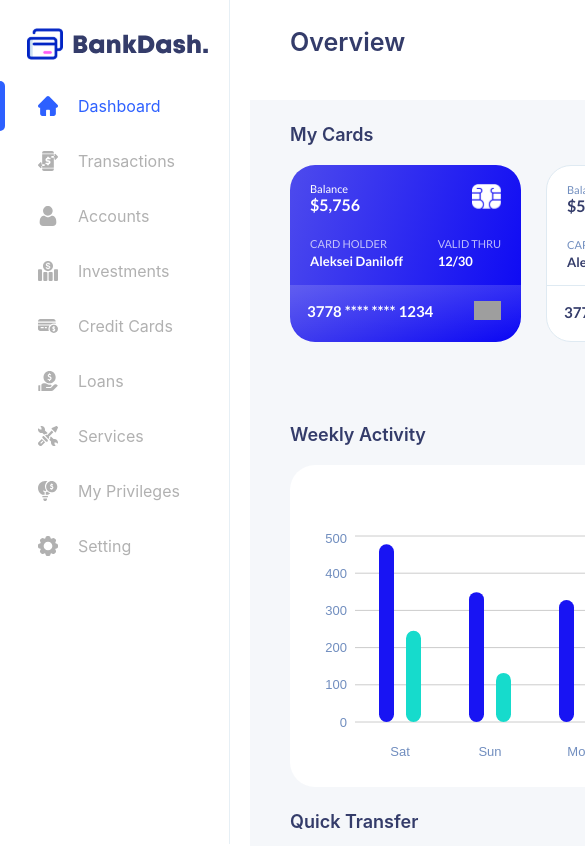
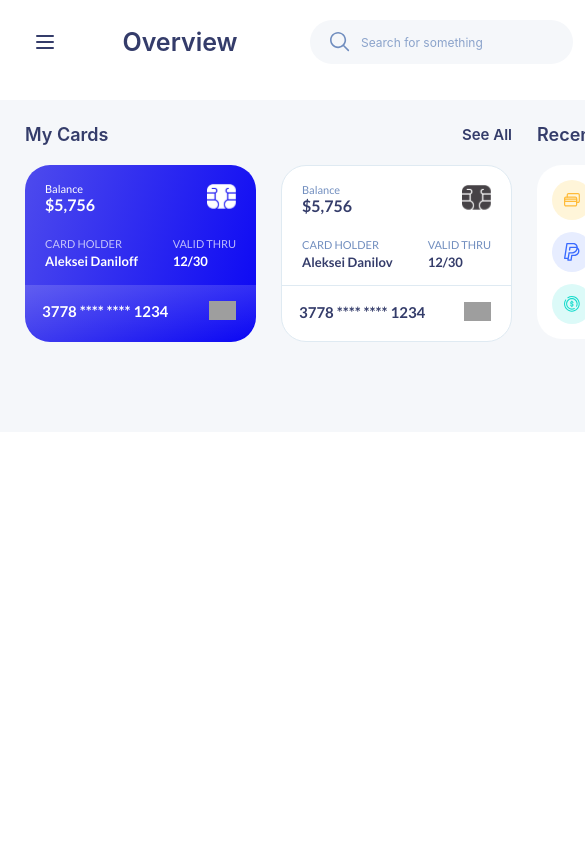
Before and after one commit to tripdab/bankdash, a React (Vite) app: page / in a window 390 px wide. Shown: the top 846 px of the page, 585 px wide, since content can reach past the window. Built offline with nearby package versions, Linux system fonts and the light colour scheme; grey boxes are pictures that could not be loaded; a web font is replaced by a local one.

Commit message:
refactor: Сделал адаптив для блоков My Cards и Transactions для экранов 1024 и 768. Скрыл сайдбар. Сделал бургер-кнопку в хэдере и анимировал её.

```diff
--- a/src/App.scss
+++ b/src/App.scss
@@ -10,3 +10,16 @@
   flex-direction: column;
   margin-left: 250px;
 }
+
+// media
+@media only screen and (max-width: 1024px) {
+  .dashboard-body {
+    margin-left: 230px;
+  }
+}
+// 768
+@media only screen and (max-width: 768px) {
+  .dashboard-body {
+    margin-left: 0px;
+  }
+}
--- a/src/components/BankCard/BankCard.scss
+++ b/src/components/BankCard/BankCard.scss
@@ -1,5 +1,6 @@
 .bank-card {
-  max-width: 350px;
+  // max-width: 350px;
+  width: 350px; // 231 - 350
   font-family: var(--font-secondary);
 
   // .bank-card__header
@@ -62,8 +63,8 @@
 
   // bank-card__chip
   &__chip {
-    width: 35px;
-    height: 35px;
+    width: clamp(29px, 1.68rem + 0.56vw, 35px);
+    height: clamp(29px, 1.68rem + 0.56vw, 35px);
   }
 
   // .bank-card__bottom
@@ -139,21 +140,20 @@
       margin-bottom: 23px;
     }
 
-    // .bank-card__label
     &__label {
       font-size: 11px;
+      line-height: 1.2;
     }
 
-    // bank-card__balance-value
     &__balance-value {
       font-size: 16px;
     }
 
     // bank-card__chip
-    &__chip {
-      width: 29px;
-      height: 29px;
-    }
+    // &__chip {
+    //   width: 29px;
+    //   height: 29px;
+    // }
 
     // .bank-card__bottom
     &__bottom {
--- a/src/components/Header/Header.jsx
+++ b/src/components/Header/Header.jsx
@@ -1,3 +1,4 @@
+import { useState } from 'react';
 import './Header.scss';
 import searchIcon from '../../assets/icons/search.svg';
 import settingsBtn from '../../assets/icons/settings-btn.svg';
@@ -5,10 +6,25 @@ import notificationBtn from '../../assets/icons/notification-btn.svg';
 import avatarImage from '../../assets/images/user-avatar.webp';
 
 const Header = () => {
+  const [isMenuOpen, setIsMenuOpen] = useState(false);
+  const toggleMenu = () => {
+    setIsMenuOpen((prev) => !prev);
+  };
   return (
     <header className='header'>
       <div className='container'>
         <div className='header__row'>
+          {/*  */}
+          <button
+            type='button'
+            className={`header__burger-btn ${isMenuOpen ? 'is-open' : ''}`}
+            aria-label={isMenuOpen ? 'Закрыть меню' : 'Открыть меню'}
+            onClick={toggleMenu}>
+            <span
+              className={`header__burger-icon ${isMenuOpen ? 'is-open' : ''}`}></span>
+          </button>
+
+          {/*  */}
           <div className='header__left'>
             <h1 className='header__title title'>Overview</h1>
           </div>
--- a/src/components/Header/Header.scss
+++ b/src/components/Header/Header.scss
@@ -10,6 +10,56 @@
     display: flex;
     justify-content: space-between;
     align-items: center;
+  }
+
+  &__burger-btn {
+    display: none;
+    align-items: center;
+    justify-content: center;
+    width: 40px;
+    height: 40px;
+  }
+
+  &__burger-icon {
+    position: relative;
+    height: 2px;
+    width: 18px;
+    background: var(--main-text-color);
+    border-radius: 10px;
+    transition: all 0.2s ease-in-out;
+
+    &::after,
+    &::before {
+      position: absolute;
+      display: block;
+      content: '';
+      width: inherit;
+      height: inherit;
+      background: var(--main-text-color);
+      border-radius: inherit;
+      transition: all 0.2s ease-in-out;
+    }
+    &::after {
+      top: -6px;
+    }
+    &::before {
+      top: 6px;
+    }
+
+    // is open
+    .is-open & {
+      background: transparent;
+      &::after,
+      &::before {
+        top: 0;
+      }
+      &::after {
+        transform: rotate(45deg);
+      }
+      &::before {
+        transform: rotate(-45deg);
+      }
+    }
   }
 
   &__right {
@@ -83,6 +133,7 @@
   }
 }
 
+// Media
 @media only screen and (max-width: 1024px) {
   .header {
     &__right {
@@ -106,3 +157,11 @@
     }
   }
 }
+
+@media only screen and (max-width: 768px) {
+  .header {
+    &__burger-btn {
+      display: flex;
+    }
+  }
+}
--- a/src/components/Overview/Overview.jsx
+++ b/src/components/Overview/Overview.jsx
@@ -1,10 +1,10 @@
-import Balance from '../Balance/Balance';
+// import Balance from '../Balance/Balance';
 import './Overview.scss';
 import Cards from '../Cards/Cards';
 import Transaction from '../Transaction/Transaction';
-import Activity from '../Activity/Activity';
-import Statistics from '../Statistics/Statistics';
-import Transfer from '../Transfer/Transfer';
+// import Activity from '../Activity/Activity';
+// import Statistics from '../Statistics/Statistics';
+// import Transfer from '../Transfer/Transfer';
 
 const Overview = () => {
   return (
@@ -16,13 +16,13 @@ const Overview = () => {
         </div>
 
         <div className='overview__row overview__row-middle'>
-          <Activity />
-          <Statistics />
+          {/* <Activity />
+          <Statistics /> */}
         </div>
 
         <div className='overview__row overview__row-bottom'>
-          <Transfer />
-          <Balance />
+          {/* <Transfer />
+          <Balance /> */}
         </div>
       </div>
     </div>
--- a/src/components/Overview/Overview.scss
+++ b/src/components/Overview/Overview.scss
@@ -1,8 +1,8 @@
 .overview {
   // overview__row
   &__row {
-    margin-bottom: 20px;
     margin-top: 24px;
+    margin-bottom: 30px;
     display: grid;
     gap: 30px;
   }
@@ -19,3 +19,19 @@
     grid-template-columns: 1fr 635px;
   }
 }
+
+// Media
+@media only screen and (max-width: 1024px) {
+  .overview {
+    &__row {
+      gap: 25px;
+    }
+    &__row-top {
+      grid-template-columns: 1fr 231px;
+    }
+    &__row-middle {
+    }
+    &__row-bottom {
+    }
+  }
+}
--- a/src/components/Sidebar/Sidebar.scss
+++ b/src/components/Sidebar/Sidebar.scss
@@ -110,3 +110,10 @@
     }
   }
 }
+
+// 768 px
+@media only screen and (max-width: 768px) {
+  .sidebar {
+    display: none;
+  }
+}
--- a/src/components/Transaction/Transaction.jsx
+++ b/src/components/Transaction/Transaction.jsx
@@ -21,7 +21,11 @@ const Transaction = () => {
               <li className='transaction__item' key={id}>
                 <div
                   className={`transaction__icon-box transaction__icon-box--${iconColor}`}>
-                  <img src={icon} alt='Transaction icon' />
+                  <img
+                    className='transaction__icon'
+                    src={icon}
+                    alt='Transaction icon'
+                  />
                 </div>
                 <div className='transaction__info'>
                   <span className='transaction__name'>{name}</span>
--- a/src/components/Transaction/Transaction.scss
+++ b/src/components/Transaction/Transaction.scss
@@ -3,7 +3,6 @@
   &__card {
     padding: 25px 24px 25px 25px;
     width: 100%;
-    min-height: 235px;
     display: flex;
     flex-direction: column;
     justify-content: space-between;
@@ -17,14 +16,12 @@
   }
 
   // .transaction__item
-
   &__item {
     display: flex;
     align-items: center;
   }
 
   // .transaction__icon-box
-
   &__icon-box {
     display: flex;
     align-items: center;
@@ -33,6 +30,13 @@
     width: 55px;
     height: 55px;
     flex-shrink: 0;
+    padding: 15px;
+
+    &__icon {
+      width: 100%;
+      height: 100%;
+      object-fit: contain;
+    }
 
     &--yellow {
       background: #fff5d9;
@@ -46,13 +50,12 @@
   }
 
   // .transaction__info
-
   &__info {
     display: flex;
     flex-direction: column;
     gap: 7px;
+    max-width: 173px;
     padding-left: 17px;
-    padding-right: 13px;
     margin-right: auto;
   }
 
@@ -61,6 +64,9 @@
     font-weight: 500;
     font-size: 16px;
     color: #232323;
+    white-space: nowrap;
+    overflow: hidden;
+    text-overflow: ellipsis;
   }
 
   // .transaction__date
@@ -85,3 +91,40 @@
     }
   }
 }
+
+// Media
+@media only screen and (max-width: 1024px) {
+  .transaction {
+    &__icon-box {
+      width: 40px;
+      height: 40px;
+      padding: 12px;
+    }
+
+    &__card {
+      padding: 15px;
+    }
+
+    &__list {
+      gap: 12px;
+    }
+
+    &__info {
+      gap: 3px;
+      max-width: 103px;
+      padding-left: 8px;
+    }
+
+    &__name {
+      font-size: 13px;
+    }
+
+    &__date {
+      font-size: 12px;
+    }
+
+    &__value {
+      font-size: 11px;
+    }
+  }
+}
--- a/src/index.scss
+++ b/src/index.scss
@@ -63,6 +63,9 @@ body {
 }
 
 @media only screen and (max-width: 1024px) {
+  .container {
+    padding: 0 25px;
+  }
   .title {
     font-size: 25px;
   }
```
Also changed, not shown: 1 other file (tests, documents, lock files or other folders).
